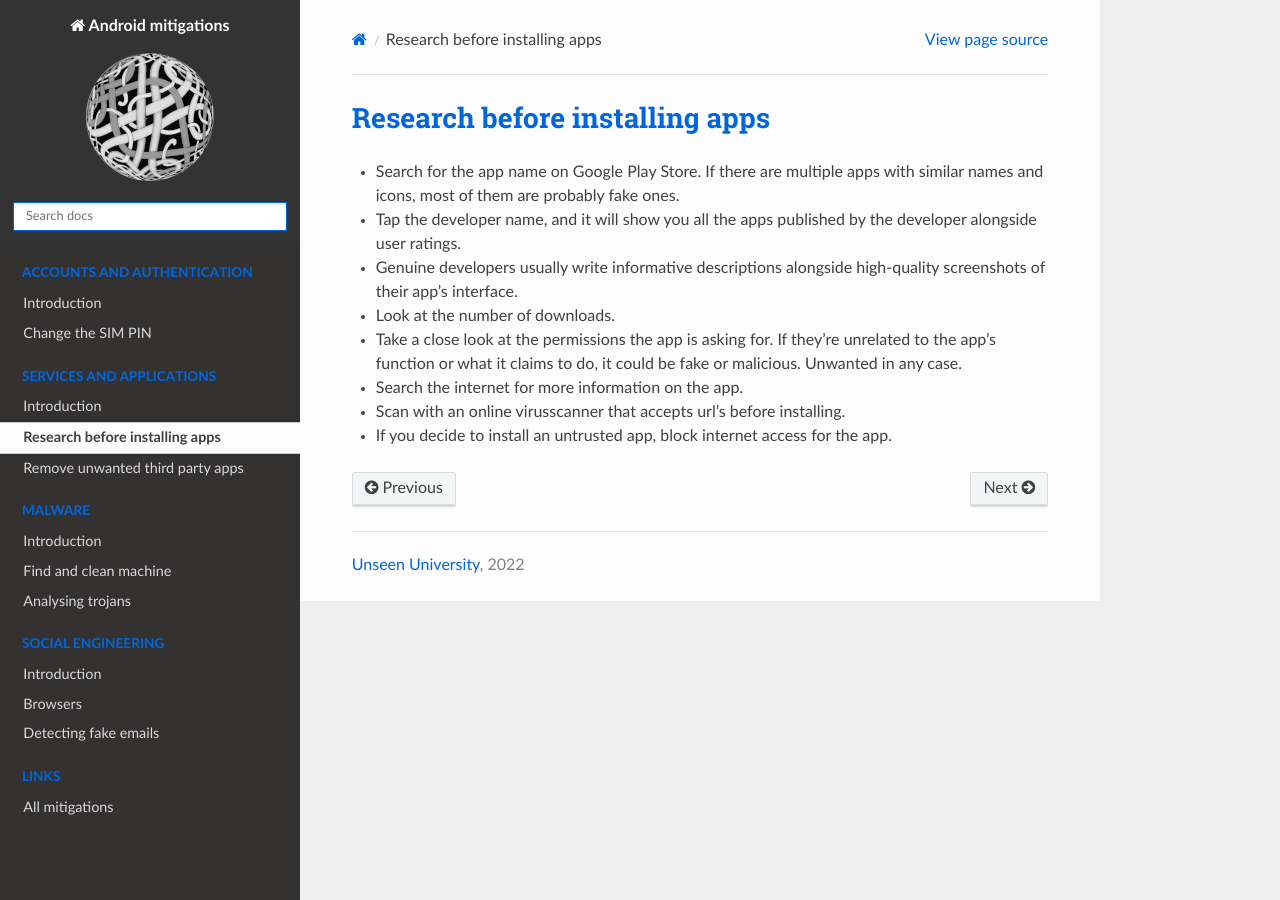
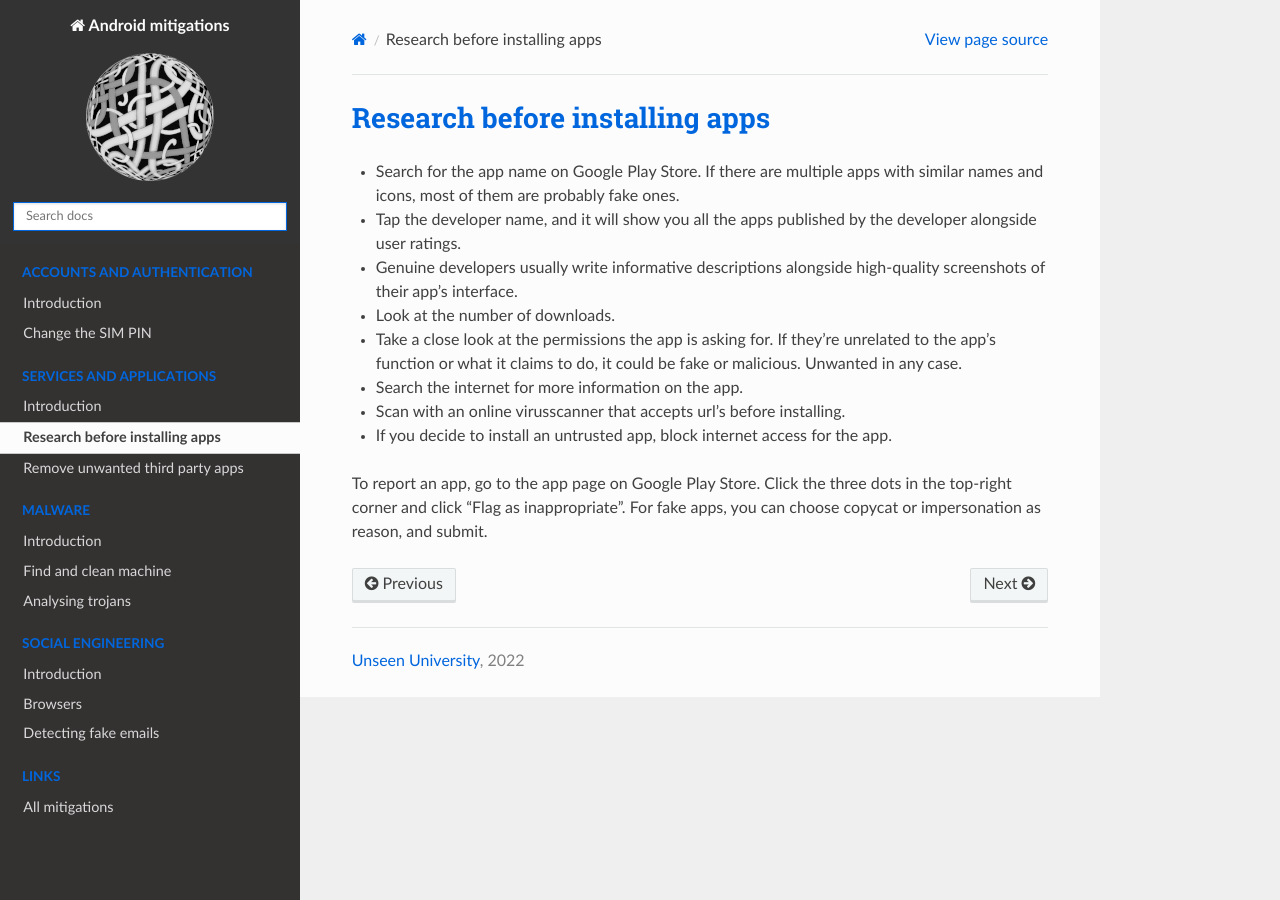
Before and after one commit to tymyrddin/android-mitigations, a Sphinx documentation site: the page built from source/docs/services/research.md, in a window 1280 px wide. Built offline with Sphinx 7.4.7 and the Read the Docs theme 2.0.0, drawn with Linux system fonts in a browser that asks for light colours.

```diff
--- a/source/docs/services/research.md
+++ b/source/docs/services/research.md
@@ -10,3 +10,6 @@ claims to do, it could be fake or malicious. Unwanted in any case.
 * Search the internet for more information on the app.
 * Scan with an online virusscanner that accepts url's before installing.
 * If you decide to install an untrusted app, block internet access for the app.
+
+To report an app, go to the app page on Google Play Store. Click the three dots in the top-right corner and click
+"Flag as inappropriate". For fake apps, you can choose copycat or impersonation as reason, and submit.
```
